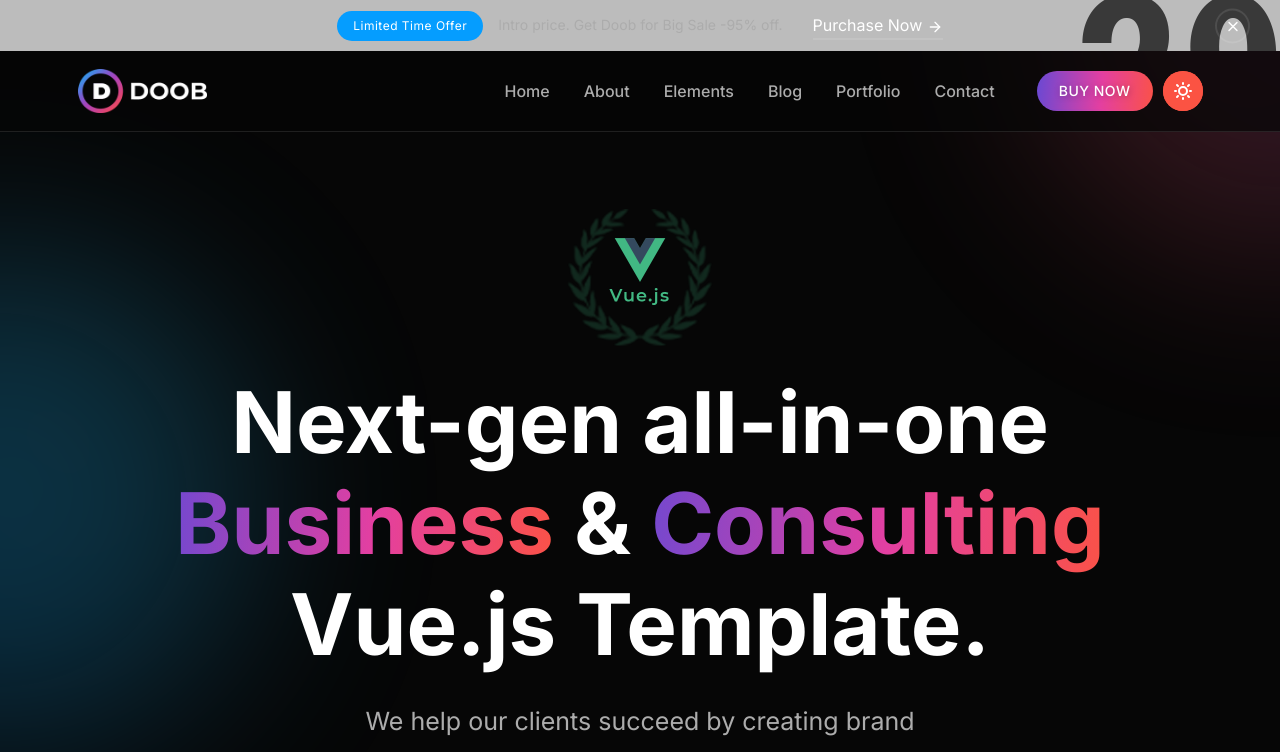
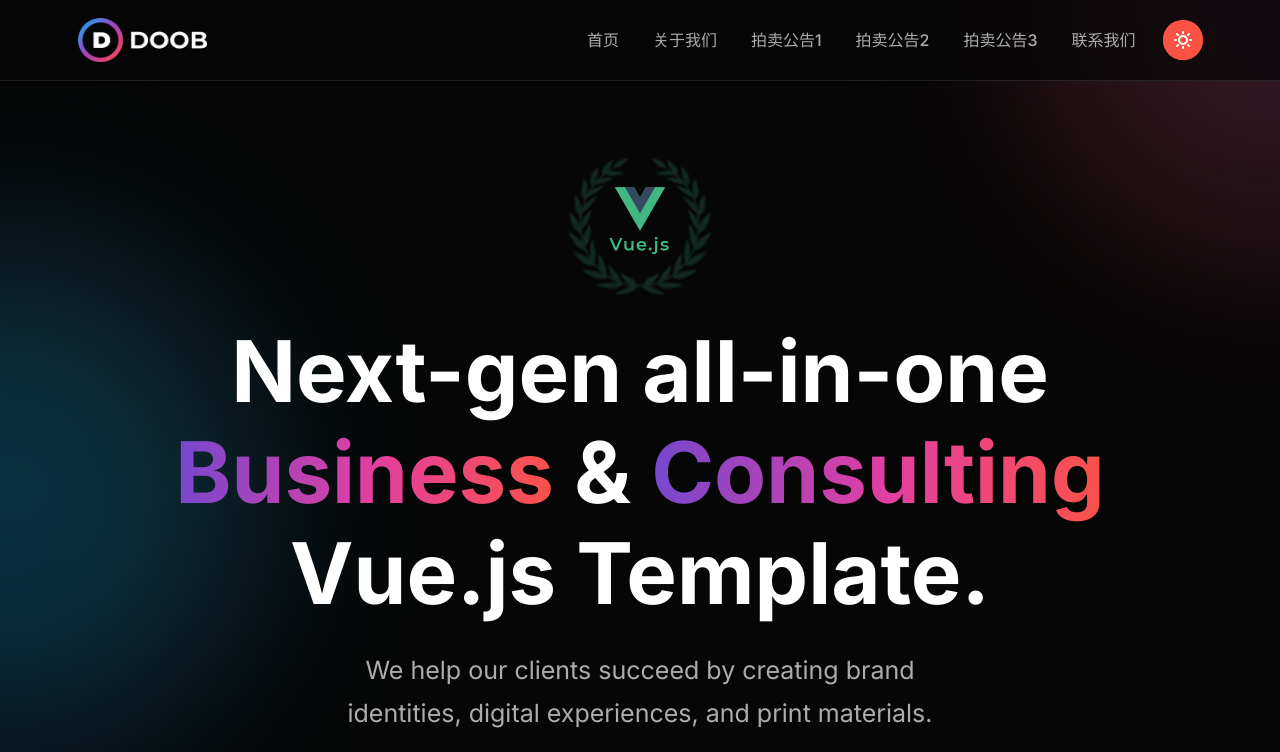
Before and after one commit to dest16/pm-fronted, a Vue app: page / in a window 1280 px wide. Shown: the top 752 px of the page. Built offline with nearby package versions, Linux system fonts and the light colour scheme; what vue-cool-lightbox, vue-scrollactive, vue-typed-js would draw is missing.

Commit message:
修改部分文字和配置

```diff
--- a/public/index.html
+++ b/public/index.html
@@ -4,7 +4,8 @@
     <meta charset="utf-8">
     <meta http-equiv="X-UA-Compatible" content="IE=edge">
     <meta name="viewport" content="width=device-width,initial-scale=1.0">
-    <link rel="icon" href="<%= BASE_URL %>favicon.ico">
+<!--    <link rel="icon" href="<%= BASE_URL %>favicon.ico">-->
+    <link rel="icon" href="<%= BASE_URL %>home.ico">
     <title><%= htmlWebpackPlugin.options.title %></title>
   </head>
   <body>
--- a/src/components/common/Layout.vue
+++ b/src/components/common/Layout.vue
@@ -29,7 +29,7 @@
             },
             showTopHeader: {
                 type: Boolean,
-                default: true
+                default: false
             },
             topbarStyle: {
                 type: Number,
@@ -60,7 +60,7 @@
             },
             showFooter: {
                 type: Boolean,
-                default: true
+                default: false
             },
             showCopyright: {
                 type: Boolean,
@@ -72,7 +72,7 @@
             },
             showCta: {
                 type: Boolean,
-                default: true
+                default: false
             }
         }
     }
--- a/src/components/common/footer/Copyright.vue
+++ b/src/components/common/footer/Copyright.vue
@@ -7,20 +7,20 @@
                     <div class="copyright-left">
                         <ul class="ft-menu link-hover">
                             <li>
-                                <router-link to="#">Privacy Policy</router-link>
+                                <router-link to="#">隐私政策</router-link>
                             </li>
                             <li>
-                                <router-link to="#">Terms And Condition</router-link>
+                                <router-link to="#">投诉与建议</router-link>
                             </li>
                             <li>
-                                <router-link to="/contact">Contact Us</router-link>
+                                <router-link to="/contact">联系我们</router-link>
                             </li>
                         </ul>
                     </div>
                 </div>
                 <div class="col-lg-6 col-md-4 col-sm-12 col-12">
                     <div class="copyright-right text-center text-lg-end">
-                        <p class="copyright-text">© Doob {{ new Date().getFullYear() }}</p>
+                        <p class="copyright-text">© 湖北xx拍卖有限责任公司 {{ new Date().getFullYear() }}</p>
                     </div>
                 </div>
             </div>
--- a/src/components/common/header/Header.vue
+++ b/src/components/common/header/Header.vue
@@ -77,12 +77,12 @@
                                 </nav>
 
                                 <!-- Start Header Btn -->
-                                <div class="header-btn">
-                                    <a :class="data.buyButtonClass"
-                                       href="#">
-                                        BUY NOW
-                                    </a>
-                                </div>
+<!--                                <div class="header-btn">-->
+<!--                                    <a :class="data.buyButtonClass"-->
+<!--                                       href="#">-->
+<!--                                        BUY NOW-->
+<!--                                    </a>-->
+<!--                                </div>-->
                                 <!-- End Header Btn  -->
 
                                 <!-- Start Mobile-Menu-Bar -->
@@ -126,12 +126,12 @@
                         <div class="col-lg-3 col-md-6 col-8">
                             <div class="header-right">
                                 <!-- Start Header Btn -->
-                                <div class="header-btn">
-                                    <a :class="data.buyButtonClass"
-                                       href="#">
-                                        BUY NOW
-                                    </a>
-                                </div>
+<!--                                <div class="header-btn">-->
+<!--                                    <a :class="data.buyButtonClass"-->
+<!--                                       href="#">-->
+<!--                                        BUY NOW-->
+<!--                                    </a>-->
+<!--                                </div>-->
                                 <!-- End Header Btn  -->
 
                                 <!-- Start Mobile-Menu-Bar -->
--- a/src/components/common/header/Nav.vue
+++ b/src/components/common/header/Nav.vue
@@ -2,7 +2,7 @@
     <ul class="mainmenu">
         <li class="has-droupdown has-menu-child-item">
             <a href="#">
-                Home
+                首页
                 <Icon name="plus" class="collapse-icon plus"/>
                 <Icon name="minus" class="collapse-icon minus"/>
             </a>
@@ -27,10 +27,10 @@
                 <li><router-link to="/web-agency">Web Agency</router-link></li>
             </ul>
         </li>
-        <li><router-link to="/about">About</router-link></li>
+        <li><router-link to="/about">关于我们</router-link></li>
         <li class="with-megamenu has-menu-child-item">
             <a href="#">
-                Elements
+                拍卖公告1
                 <Icon name="plus" class="collapse-icon plus"/>
                 <Icon name="minus" class="collapse-icon minus"/>
             </a>
@@ -105,7 +105,7 @@
         </li>
         <li class="has-droupdown has-menu-child-item">
             <a href="#">
-                Blog
+              拍卖公告2
                 <Icon name="plus" class="collapse-icon plus"/>
                 <Icon name="minus" class="collapse-icon minus"/>
             </a>
@@ -118,7 +118,7 @@
         </li>
         <li class="has-droupdown has-menu-child-item">
             <a href="#">
-                Portfolio
+              拍卖公告3
                 <Icon name="plus" class="collapse-icon plus"/>
                 <Icon name="minus" class="collapse-icon minus"/>
             </a>
@@ -130,7 +130,7 @@
                 <li><router-link to="/portfolio-box-layout">Portfolio Box Layout</router-link></li>
             </ul>
         </li>
-        <li><router-link to="/contact">Contact</router-link></li>
+        <li><router-link to="/contact">联系我们</router-link></li>
     </ul>
 </template>
 
```
Also changed, not shown: 1 other file (tests, documents, lock files or other folders).
